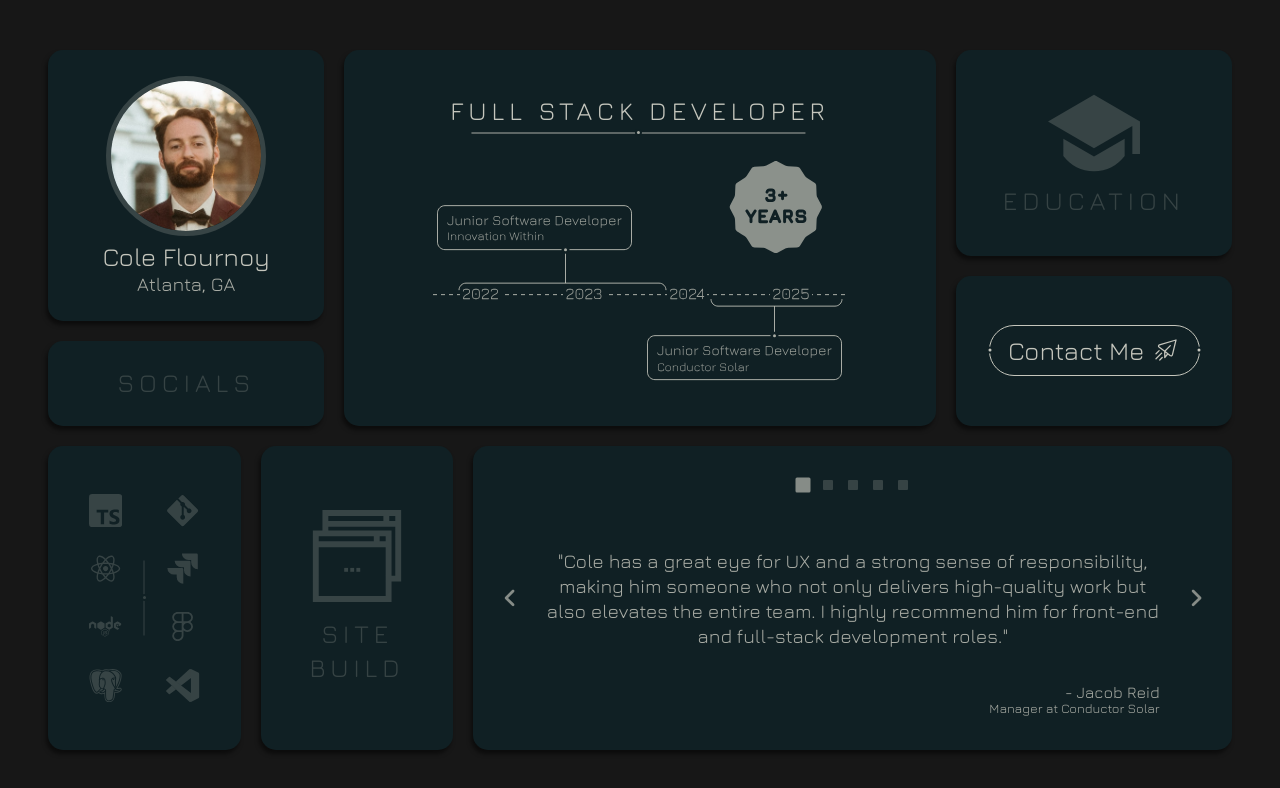
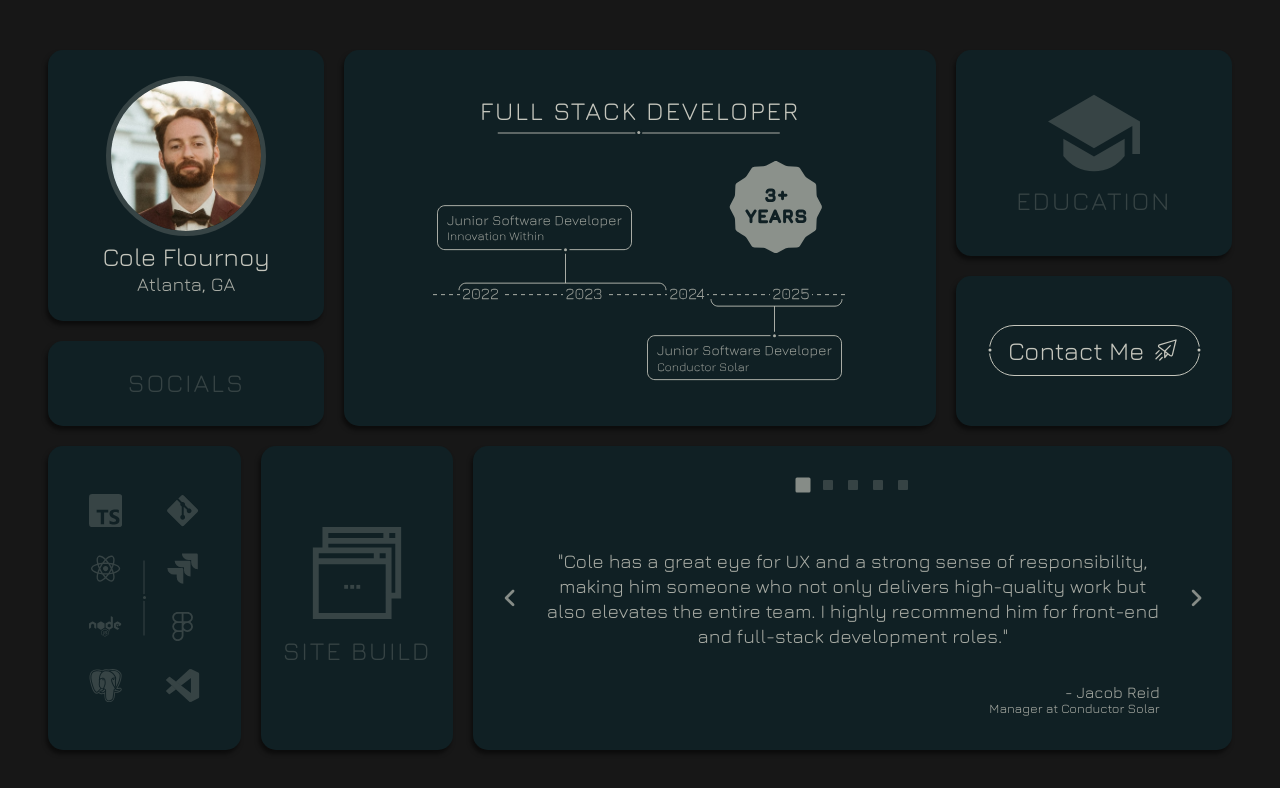
Before and after one commit to cole-flournoy/porfolio-site, a React (Vite) app: page / in a window 1280 px wide. Shown: the top 788 px of the page. Built offline with nearby package versions, Linux system fonts and the light colour scheme.

Commit message:
Update text variables for smallest screen sizes

```diff
--- a/src/index.css
+++ b/src/index.css
@@ -11,12 +11,12 @@
   /* --text-size-small: 0.8rem; */
 
  /* Responsive styles */
-  --text-size-header: clamp(1.4rem, calc(1vw + 0.8rem), 1.7rem);
+  --text-size-header: clamp(1.2rem, calc(1vw + 0.8rem), 1.7rem);
   --text-size-subheader: clamp(0.9rem, calc(1vw + 0.4rem), 1.3rem);
   --text-size-medium: clamp(0.8rem, calc(1vw + 0.2rem), 1.1rem);
   --text-size-small: clamp(0.6rem, calc(1vw + 0rem), 0.8rem);
 
-  --letter-spacing-header: clamp(2px, calc(0.2vw + 0.15rem), 5px);
+  --letter-spacing-header: clamp(2px, calc(0.12rem), 5px);
   --icon-size-large: clamp(70px, calc(5vw + 28px), 100px);
   --icon-size-standard: clamp(25px, calc(1.5vw + 14px), 35px);
 
```
